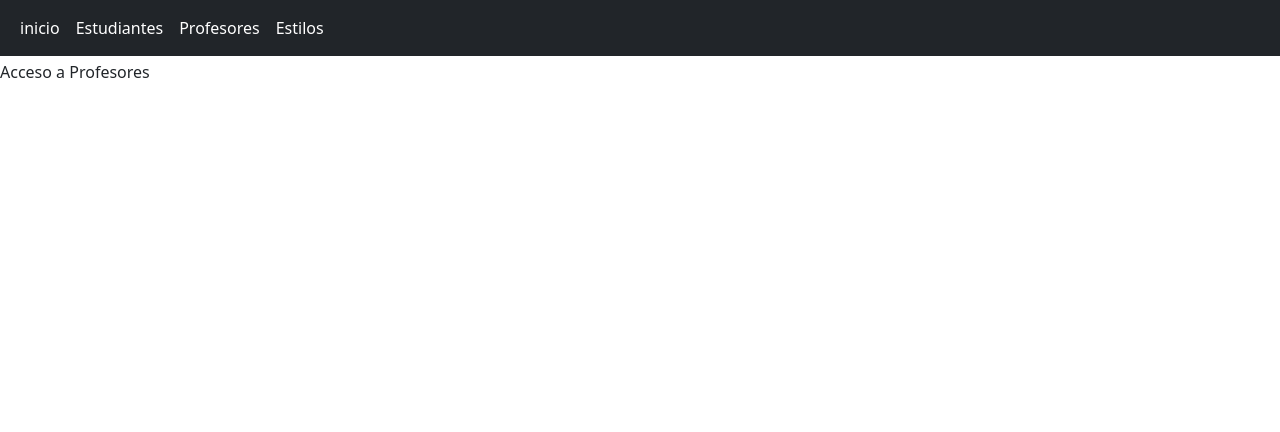
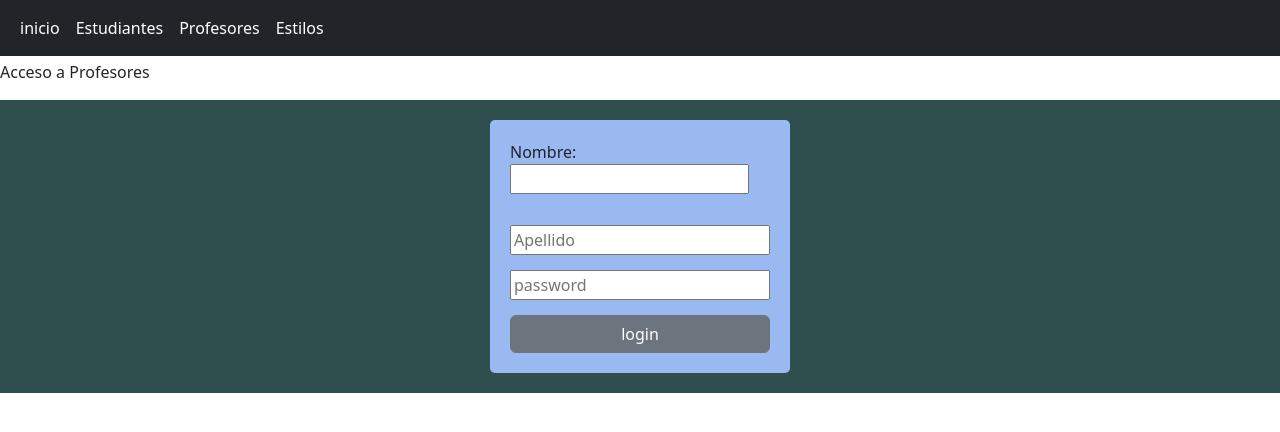
Before and after one commit to Gistefani/Proyecto-Final, a Django app: page /AppClases/Profesores/ in a window 1280 px wide. Shown: the top 432 px of the page. Run offline with Django 4.2, Linux system fonts and the light colour scheme; some libraries are stand-ins or nearby versions.

Commit message:
agrego diseño con css a los logis de profesores y Alumnos de las clases

```diff
--- a/AppClases/static/css/miestilo.css
+++ b/AppClases/static/css/miestilo.css
@@ -2,3 +2,37 @@
     position: relative;
     top: 60px;
 }
+
+.contenidoEstudiantes{
+    background-color:darkslategrey;
+    display:flex;
+    justify-content: center;
+    align-self: center;
+    padding: 20px;
+}
+.formdataEstudiantes{
+    display: flex;
+    flex-direction: column;
+    width: 300px;
+    gap: 15px;
+    background-color: rgb(155, 185, 241);
+    border-radius: 5px;
+    padding: 20px;
+}
+
+.contenidoProfesores{
+    background-color:darkslategrey;
+    display:flex;
+    justify-content: center;
+    align-self: center;
+    padding: 20px;
+}
+.formdataProfesores{
+    display: flex;
+    flex-direction: column;
+    width: 300px;
+    gap: 15px;
+    background-color: rgb(155, 185, 241);
+    border-radius: 5px;
+    padding: 20px;
+}
--- a/AppClases/template/Profesores.html
+++ b/AppClases/template/Profesores.html
@@ -1,8 +1,19 @@
 {% extends "inicio.html" %}
 
 {% load static %}
-
+<link rel="stylesheet" href="{%static 'css/miestilo.css'%}">
+<link rel="stylesheet" href="{%static 'css/bootstrap.min.css'%}">
 {% block contenido %}
 <p> Acceso a Profesores </p>
+<div class="contenidoProfesores">
+    <form class="formdataProfesores">
+        <p>Nombre: <input type="text"></p>
+        <input type="text" placeholder="Apellido">
+        <input type="password" placeholder="password">
+        <button type="button" class="btn btn-secondary">login</button>
+
+
+    </form>
+</div>
 
 {% endblock %}
```
Also changed, not shown: AppClases/template/Estudiantes.html (+13 -1 lines).
